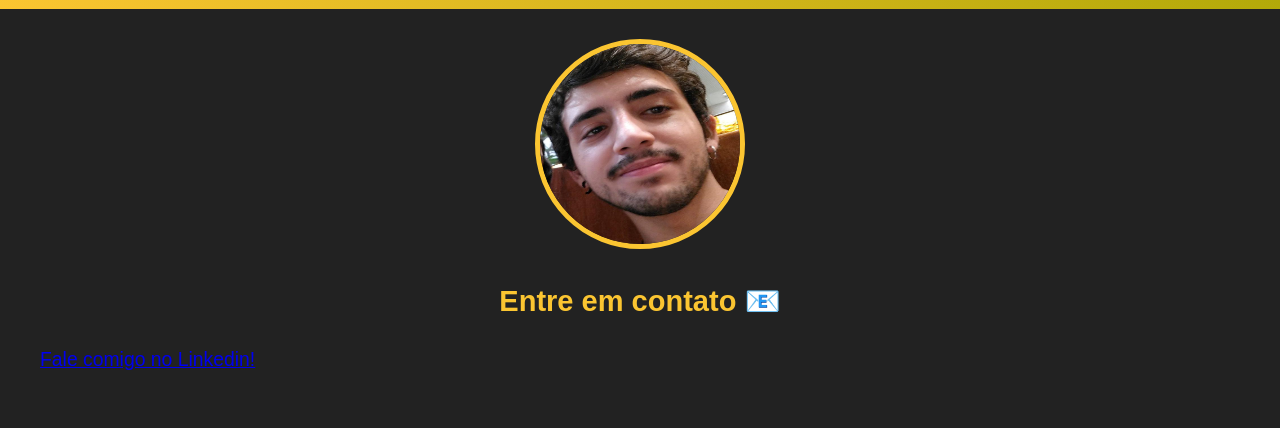
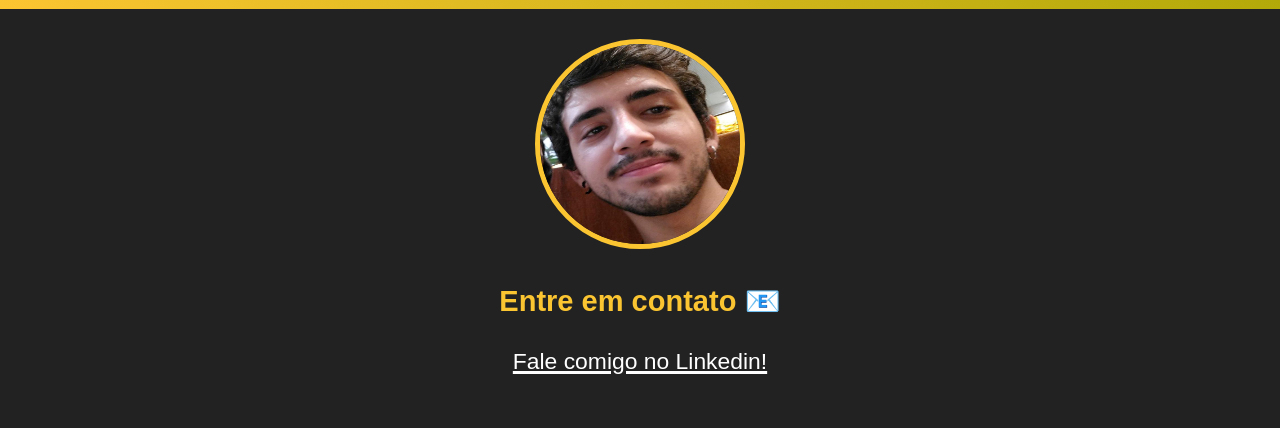
Before and after one commit to andrefrez02/Projeto-Blog-Pessoal, a plain HTML site: page contato.html in a window 1280 px wide. Shown: the part 74-502 px from the top of the page. Drawn offline with Linux system fonts and the light colour scheme.

Commit message:
Update style.css

```diff
--- a/css/style.css
+++ b/css/style.css
@@ -92,6 +92,13 @@ h1, h2, h3, h4, p, span{
   color: #fbc531;
 }
 
+.contato a{
+  margin: auto;
+  color: #fff;
+  text-decoration: underline 3px solid;
+  font-size: 1.3rem;
+}
+
 .contato form{
   display: grid;
   gap: 15px;
```
